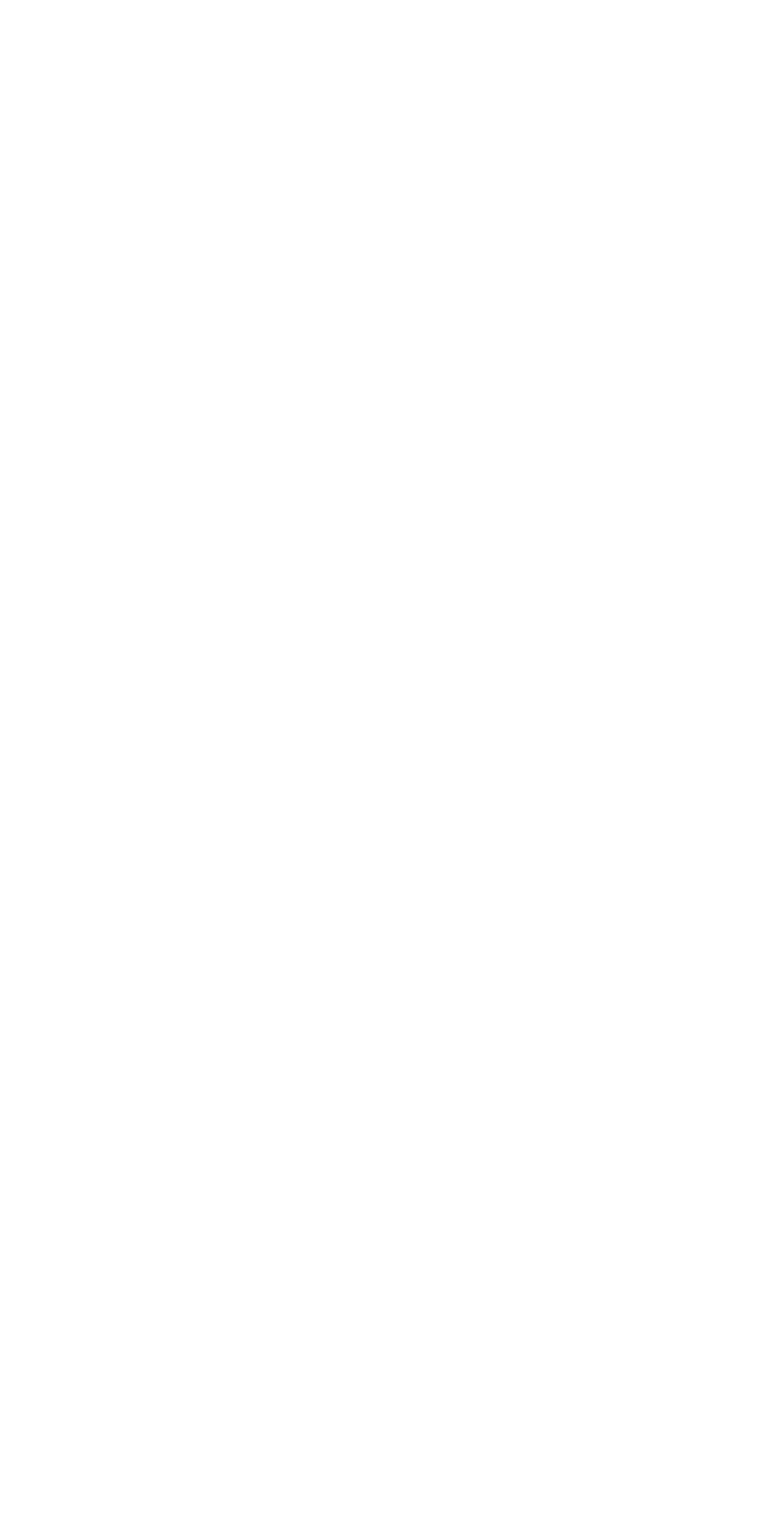
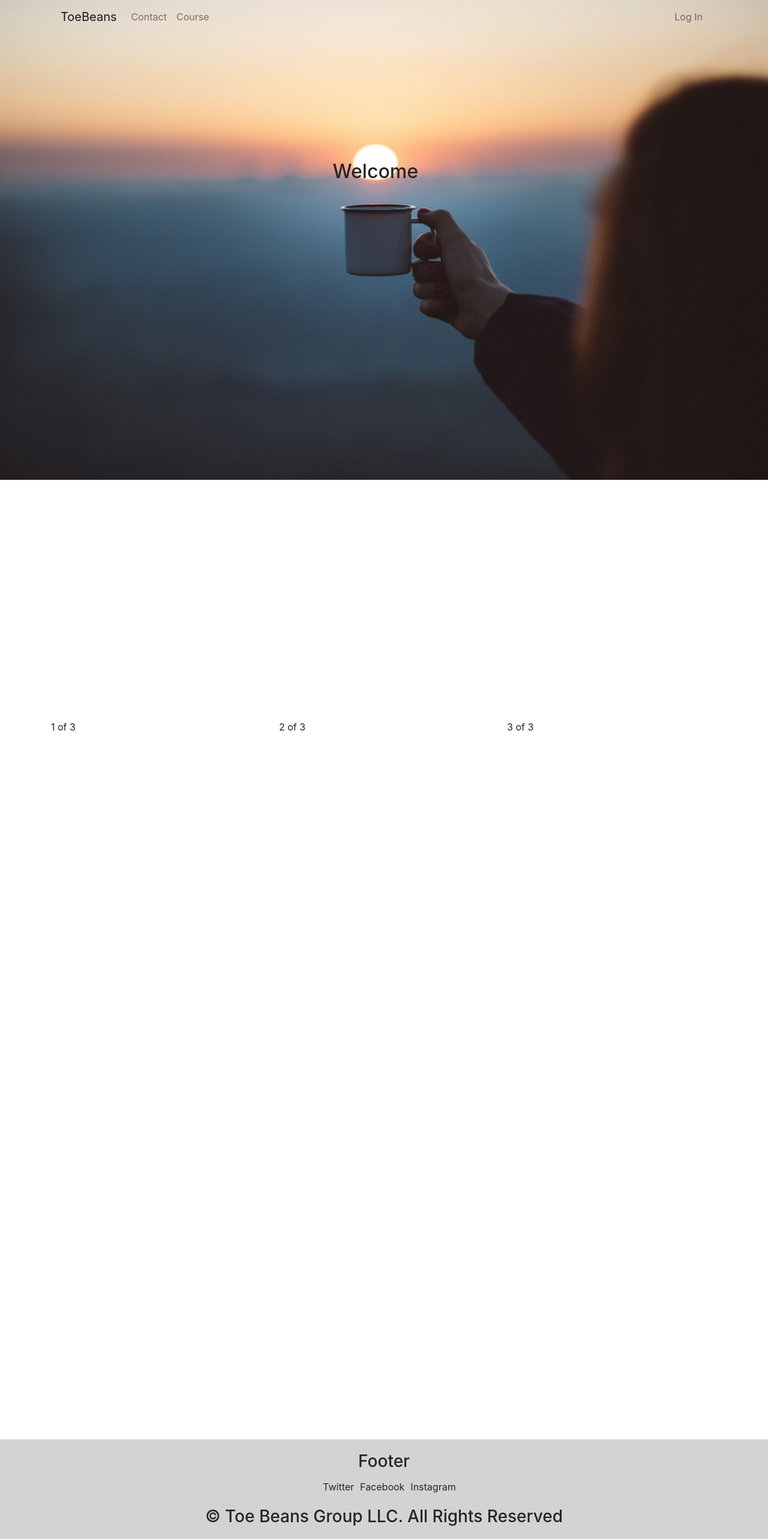
Before and after one commit to kbui314/ToeBeans-Coffee-Class, a React (Create React App) app in the folder coffeeclass-front/: page / in a window 1280 px wide. Shown: the top 2566 px of the page at 60% size. Before the commit the page ends 800 px from the top, so only its background shows below. Built offline with nearby package versions, Linux system fonts and the light colour scheme.

Commit message:
Added landing page and footer

```diff
--- a/coffeeclass-front/src/App.css
+++ b/coffeeclass-front/src/App.css
@@ -1,38 +1,38 @@
-.App {
-  text-align: center;
-}
+/* .App { */
+/*   text-align: center; */
+/* } */
 
-.App-logo {
-  height: 40vmin;
-  pointer-events: none;
-}
+/* .App-logo { */
+/*   height: 40vmin; */
+/*   pointer-events: none; */
+/* } */
 
-@media (prefers-reduced-motion: no-preference) {
-  .App-logo {
-    animation: App-logo-spin infinite 20s linear;
-  }
-}
+/* @media (prefers-reduced-motion: no-preference) { */
+/*   .App-logo { */
+/*     animation: App-logo-spin infinite 20s linear; */
+/*   } */
+/* } */
 
-.App-header {
-  background-color: #282c34;
-  min-height: 100vh;
-  display: flex;
-  flex-direction: column;
-  align-items: center;
-  justify-content: center;
-  font-size: calc(10px + 2vmin);
-  color: white;
-}
+/* .App-header { */
+/*   background-color: #282c34; */
+/*   min-height: 100vh; */
+/*   display: flex; */
+/*   flex-direction: column; */
+/*   align-items: center; */
+/*   justify-content: center; */
+/*   font-size: calc(10px + 2vmin); */
+/*   color: white; */
+/* } */
 
-.App-link {
-  color: #61dafb;
-}
+/* .App-link { */
+/*   color: #61dafb; */
+/* } */
 
-@keyframes App-logo-spin {
-  from {
-    transform: rotate(0deg);
-  }
-  to {
-    transform: rotate(360deg);
-  }
-}
+/* @keyframes App-logo-spin { */
+/*   from { */
+/*     transform: rotate(0deg); */
+/*   } */
+/*   to { */
+/*     transform: rotate(360deg); */
+/*   } */
+/* } */
--- a/coffeeclass-front/src/App.js
+++ b/coffeeclass-front/src/App.js
@@ -3,6 +3,7 @@ import { Route, useHistory } from "react-router-dom";
 import axios from "axios";
 import "./App.css";
 import LocalStorageService from "./services/LocalStorageService";
+import Landing from "./components/landing/Landing";
 import Login from "./components/login/Login";
 import SignUp from "./components/signup/Signup";
 import ClassList from "./components/classlist/ClassList";
@@ -29,13 +30,15 @@ export default function App() {
             return response;
         },
         (error) => {
+            console.log(error.status);
             history.push("/login");
             Promise.reject(error);
         }
     );
     return (
         <div>
-            <Route exact path="/login" component={Login} />
+            <Route exact path="/" component={Landing} />
+            <Route path="/login" component={Login} />
             <Route path="/signup" component={SignUp} />
             <Route path="/classes" component={ClassList} />
             <Route path="/class/:id" component={Class} />
--- /dev/null
+++ b/coffeeclass-front/src/components/footer/Footer.css
@@ -0,0 +1,16 @@
+.footer-bg {
+    background-color: lightgrey;
+    padding: 20px;
+    margin-top: 100vh;
+}
+
+ul {
+    display: flex;
+    justify-content: center;
+    transform: translateX(-1%);
+}
+
+li {
+    padding: 5px;
+    list-style: none;
+}
--- /dev/null
+++ b/coffeeclass-front/src/components/footer/Footer.js
@@ -0,0 +1,21 @@
+import React from "react";
+import { Container } from "react-bootstrap";
+import "./Footer.css";
+
+export default function Footer() {
+    return (
+        <div className="footer-bg">
+            <Container>
+                <h3 className="text-center">Footer</h3>
+                <ul>
+                    <li>Twitter</li>
+                    <li>Facebook</li>
+                    <li>Instagram</li>
+                </ul>
+                <h3 className="text-center">
+                    &copy; Toe Beans Group LLC. All Rights Reserved
+                </h3>
+            </Container>
+        </div>
+    );
+}
--- /dev/null
+++ b/coffeeclass-front/src/components/landing/Landing.css
@@ -0,0 +1,18 @@
+.section {
+    min-height: 50vh;
+}
+
+#big-text {
+    position: absolute;
+    top: 35%;
+    left: 50%;
+    transform: translate(-60%, -35%);
+}
+
+#landing {
+    background: url("../../images/coffee-sunrise.jpg");
+    min-height: 100vh;
+    background-size: cover;
+    background-position: center;
+    background-attachment: fixed;
+}
--- /dev/null
+++ b/coffeeclass-front/src/components/landing/Landing.js
@@ -0,0 +1,27 @@
+import React from "react";
+import NavBar from "../navbar/Navbar";
+import { Container, Row, Col } from "react-bootstrap";
+import "./Landing.css";
+import Footer from "../footer/Footer";
+
+export default function Landing() {
+    return (
+        <div>
+            <div id="landing">
+                <NavBar />
+                <h2 id="big-text">Welcome</h2>
+            </div>
+            <Container className="section">
+                <div id="statement"></div>
+            </Container>
+            <Container className="section">
+                <Row>
+                    <Col>1 of 3</Col>
+                    <Col>2 of 3</Col>
+                    <Col>3 of 3</Col>
+                </Row>
+            </Container>
+            <Footer />
+        </div>
+    );
+}
--- a/coffeeclass-front/src/components/login/Login.js
+++ b/coffeeclass-front/src/components/login/Login.js
@@ -2,9 +2,10 @@ import React, { useState } from "react";
 import { useHistory } from "react-router-dom";
 import Form from "react-bootstrap/Form";
 import Button from "react-bootstrap/Button";
+import NavBar from "../navbar/Navbar";
+import Footer from "../footer/Footer";
 import "./Login.css";
 import UserService from "../../services/UserService";
-import NavBar from "../navbar/Navbar";
 
 export default function Login() {
     const [email, setEmail] = useState("");
@@ -28,7 +29,9 @@ export default function Login() {
 
     return (
         <div>
-            <NavBar />
+            <div>
+                <NavBar />
+            </div>
             <div className="loginTitle">
                 <h1>Login</h1>
             </div>
@@ -62,6 +65,7 @@ export default function Login() {
                     <p>Not a user? Please {register}</p>
                 </Form>
             </div>
+            <Footer />
         </div>
     );
 }
--- a/coffeeclass-front/src/components/navbar/Navbar.css
+++ b/coffeeclass-front/src/components/navbar/Navbar.css
@@ -0,0 +1,3 @@
+#brand:hover {
+    cursor: pointer;
+}
--- a/coffeeclass-front/src/components/navbar/Navbar.js
+++ b/coffeeclass-front/src/components/navbar/Navbar.js
@@ -6,6 +6,10 @@ import { useHistory } from "react-router-dom";
 export default function NavBar() {
     const [isLogin, setIsLogin] = useState(false);
     const history = useHistory();
+
+    function goToHome() {
+        history.push("/");
+    }
 
     function logout() {
         localStorage.clear();
@@ -25,7 +29,9 @@ export default function NavBar() {
     return (
         <Container>
             <Navbar collapseOnSelect expand="lg" bd="light" variant="light">
-                <Navbar.Brand href="#home">ToeBeans</Navbar.Brand>
+                <Navbar.Brand id="brand" onClick={() => goToHome()} href="">
+                    ToeBeans
+                </Navbar.Brand>
                 <Navbar.Toggle aria-controls="response-navbar-nav" />
                 <Navbar.Collapse id="responsive-navbar-nav">
                     <Nav className="mr-auto">
@@ -35,11 +41,11 @@ export default function NavBar() {
                     <Nav className="ml-auto">
                         {isLogin ? (
                             <Nav.Link onClick={() => logout()} href="">
-                                Logout
+                                Log Out
                             </Nav.Link>
                         ) : (
                             <Nav.Link onClick={() => login()} href="">
-                                Login
+                                Log In
                             </Nav.Link>
                         )}
                     </Nav>
--- a/coffeeclass-front/src/index.css
+++ b/coffeeclass-front/src/index.css
@@ -1 +1,7 @@
 @import url(https://unpkg.com/bootstrap@4.1.0/dist/css/bootstrap.min.css);
+
+/* * { */
+/*     margin: 0; */
+/*     padding: 0; */
+/*     box-sizing: border-box; */
+/* } */
```
Also changed, not shown: coffeeclass-front/src/images/coffee-sunrise.jpg (added).
